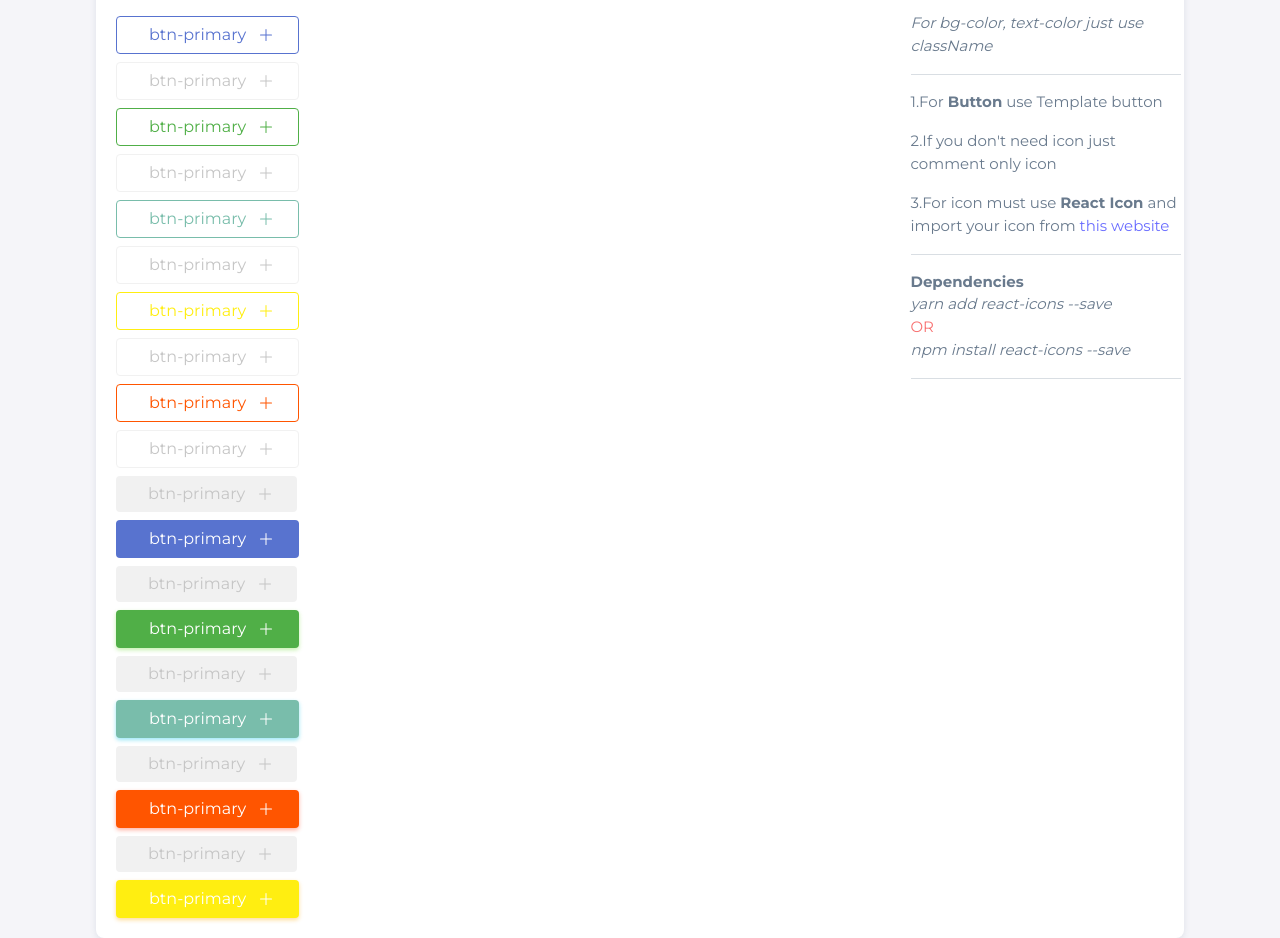
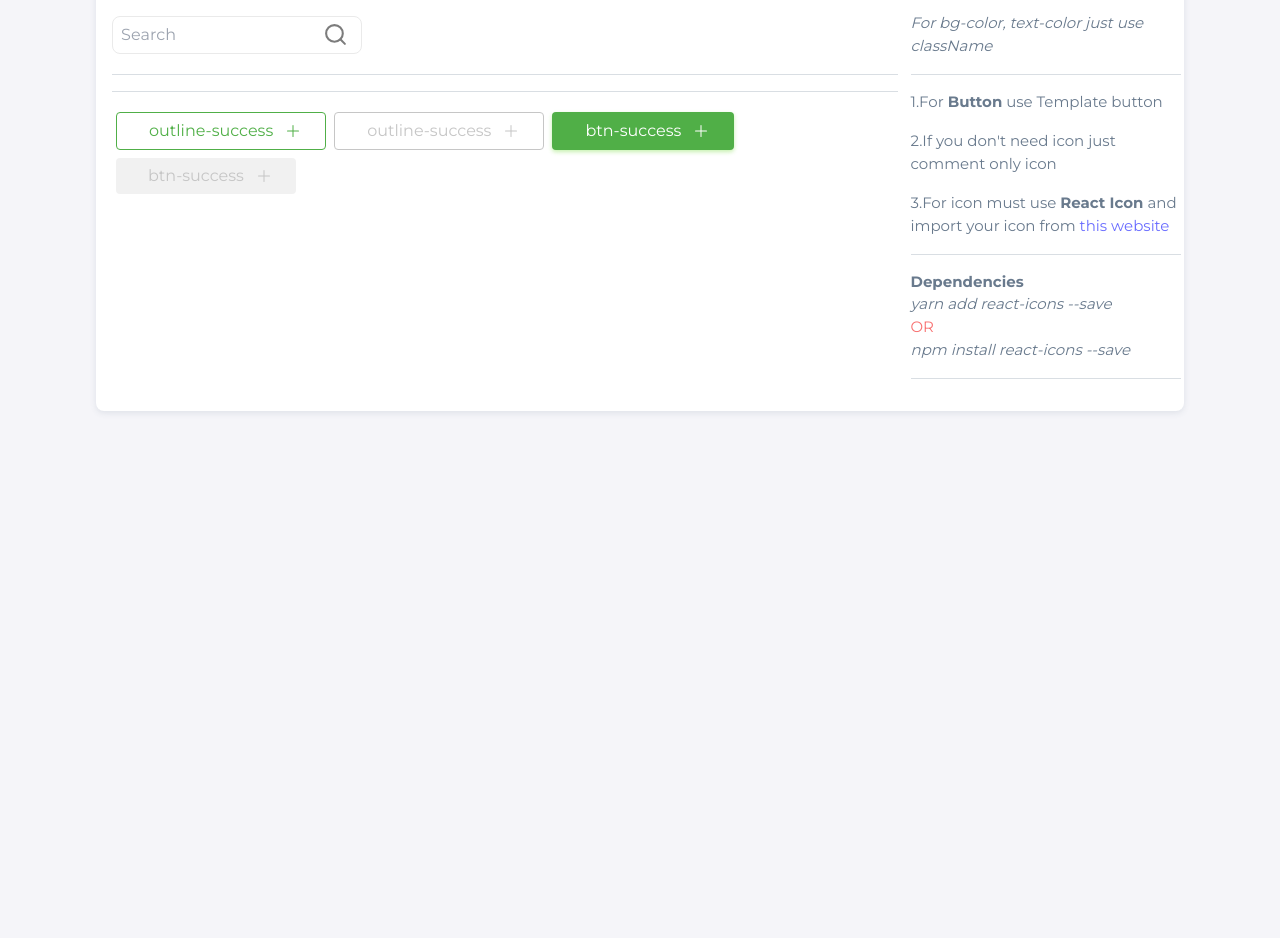
Before and after one commit to tekrev04/Breeze-Next-Component, a Next.js app: page /reazul/elements in a window 1280 px wide. Shown: the part 240-1178 px from the top of the page. After the commit the page ends 800 px from the top, so only its background shows below. Built offline with nearby package versions, Linux system fonts and the light colour scheme.

Commit message:
buttonCom. modify, searchCom added

```diff
--- a/components/reazul/elements/buttonComponent.js
+++ b/components/reazul/elements/buttonComponent.js
@@ -1,20 +1,14 @@
 import React from "react";
-import { BsPlusLg } from "react-icons/bs";
 
 function ButtonComponent(props) {
-    const {className, btnText, btnIcon, onClick, disabled } = props;
+    const { className, btnText, btnIcon, onClick, disabled } = props;
     return (
-        <div>
-            <button
-                className={`btn ${className}`}
-                disabled={disabled === true ? true : false}
-                onClick={onClick}>
-                <div className="btn-flex">
-                    {btnText}
-                    <span>{btnIcon}</span>
-                </div>
-            </button>
-        </div>
+        <button className={`btn ${className}`} disabled={disabled === true ? true : false} onClick={onClick}>
+            <div className="btn-flex">
+                {btnText}
+                <span>{btnIcon}</span>
+            </div>
+        </button>
     );
 }
 
--- a/components/reazul/elements/index.js
+++ b/components/reazul/elements/index.js
@@ -2,6 +2,8 @@ import React from "react";
 import TypographyComponent from "./typography";
 import ButtonComponent from "./buttonComponent";
 import { BsPlusLg } from "react-icons/bs";
+import SearchComponent from "./searchComponent";
+import NotificationComponent from "./notificationComponent";
 
 function ElementsComponent() {
     const onClick = () => {
@@ -9,101 +11,21 @@ function ElementsComponent() {
     };
     return (
         <div>
+            <SearchComponent onClick={onClick}/>
+            <hr />
+            {/* <NotificationComponent/> */}
+<hr />
             {/* <TypographyComponent /> */}
             <ButtonComponent
-                className={"outline-primary"}
-                btnText={"btn-primary"}
-                btnIcon={<BsPlusLg />}
-                onClick={onClick}
-                disabled={false}
-            />
-            <ButtonComponent
-                className={"outline-primary"}
-                btnText={"btn-primary"}
-                btnIcon={<BsPlusLg />}
-                onClick={onClick}
-                disabled={true}
-            />
-
-            <ButtonComponent
                 className={"outline-success"}
-                btnText={"btn-primary"}
+                btnText={"outline-success"}
                 btnIcon={<BsPlusLg />}
                 onClick={onClick}
                 disabled={false}
             />
             <ButtonComponent
                 className={"outline-success"}
-                btnText={"btn-primary"}
-                btnIcon={<BsPlusLg />}
-                onClick={onClick}
-                disabled={true}
-            />
-
-            <ButtonComponent
-                className={"outline-info"}
-                btnText={"btn-primary"}
-                btnIcon={<BsPlusLg />}
-                onClick={onClick}
-                disabled={false}
-            />
-            <ButtonComponent
-                className={"outline-info"}
-                btnText={"btn-primary"}
-                btnIcon={<BsPlusLg />}
-                onClick={onClick}
-                disabled={true}
-            />
-
-            <ButtonComponent
-                className={"outline-warning"}
-                btnText={"btn-primary"}
-                btnIcon={<BsPlusLg />}
-                onClick={onClick}
-                disabled={false}
-            />
-            <ButtonComponent
-                className={"outline-warning"}
-                btnText={"btn-primary"}
-                btnIcon={<BsPlusLg />}
-                onClick={onClick}
-                disabled={true}
-            />
-
-            <ButtonComponent
-                className={"outline-danger"}
-                btnText={"btn-primary"}
-                btnIcon={<BsPlusLg />}
-                onClick={onClick}
-                disabled={false}
-            />
-            <ButtonComponent
-                className={"outline-danger"}
-                btnText={"btn-primary"}
-                btnIcon={<BsPlusLg />}
-                onClick={onClick}
-                disabled={true}
-            />
-
-            <ButtonComponent
-                className={"btn-primary"}
-                btnText={"btn-primary"}
-                btnIcon={<BsPlusLg />}
-                onClick={onClick}
-                disabled={true}
-            />
-
-            <ButtonComponent
-                className={"btn-primary"}
-                btnText={"btn-primary"}
-                btnIcon={<BsPlusLg />}
-                onClick={onClick}
-                disabled={false}
-            />
-
-            <ButtonComponent
-                className={"btn-success"}
-                btnText={"btn-primary"}
+                btnText={"outline-success"}
                 btnIcon={<BsPlusLg />}
                 onClick={onClick}
                 disabled={true}
@@ -111,59 +33,19 @@ function ElementsComponent() {
 
             <ButtonComponent
                 className={"btn-success"}
-                btnText={"btn-primary"}
+                btnText={"btn-success"}
                 btnIcon={<BsPlusLg />}
                 onClick={onClick}
                 disabled={false}
             />
-
             <ButtonComponent
-                className={"btn-info"}
-                btnText={"btn-primary"}
+                className={"btn-success"}
+                btnText={"btn-success"}
                 btnIcon={<BsPlusLg />}
                 onClick={onClick}
                 disabled={true}
             />
 
-            <ButtonComponent
-                className={"btn-info"}
-                btnText={"btn-primary"}
-                btnIcon={<BsPlusLg />}
-                onClick={onClick}
-                disabled={false}
-            />
-
-            <ButtonComponent
-                className={"btn-danger"}
-                btnText={"btn-primary"}
-                btnIcon={<BsPlusLg />}
-                onClick={onClick}
-                disabled={true}
-            />
-
-            <ButtonComponent
-                className={"btn-danger"}
-                btnText={"btn-primary"}
-                btnIcon={<BsPlusLg />}
-                onClick={onClick}
-                disabled={false}
-            />
-
-            <ButtonComponent
-                className={"btn-warning"}
-                btnText={"btn-primary"}
-                btnIcon={<BsPlusLg />}
-                onClick={onClick}
-                disabled={true}
-            />
-
-            <ButtonComponent
-                className={"btn-warning"}
-                btnText={"btn-primary"}
-                btnIcon={<BsPlusLg />}
-                onClick={onClick}
-                disabled={false}
-            />
         </div>
     );
 }
--- /dev/null
+++ b/components/reazul/elements/notificationComponent.js
@@ -0,0 +1,15 @@
+import React from "react";
+import { IoNotificationsOutline } from "react-icons/io5";
+
+function NotificationComponent() {
+    return (
+        <div className="">
+            <button className="flex">
+                <IoNotificationsOutline className="text-4xl  border-1 border-gray-200 p-1 rounded-full" />
+                <span className="bg-green-400 p-1 rounded-full"></span>
+            </button>
+        </div>
+    );
+}
+
+export default NotificationComponent;
--- /dev/null
+++ b/components/reazul/elements/searchComponent.js
@@ -0,0 +1,17 @@
+import React from "react";
+import { FiSearch } from "react-icons/fi";
+
+function SearchComponent(props) {
+    const { onClick } = props;
+    return (
+        <div className="teknovus-input-group icon-area">
+            <i className="input-icon-right teknovus-icon cursor-pointer" onClick={onClick}>
+                {/* <FiSearch /> */}
+                <FiSearch onClick={onClick} />
+            </i>
+            <input type="text" className="teknovus-input border-all" placeholder="Search" />
+        </div>
+    );
+}
+
+export default SearchComponent;
--- a/styles/global.css
+++ b/styles/global.css
@@ -10,7 +10,7 @@
     --text-warning: #ffee11;
     --text-danger: #ff5500;
     --text-dark: #000000;
-    --text-deactive: #7c7c7c;
+    ---text-disable: #7c7c7c;
     --text-white: #ffffff;
 
     /* Theme Color */
@@ -38,24 +38,23 @@
 
     --dark: #000000;
     --dark-900: #515151;
-    --dark-800: #7c7c7c;
-    --dark-700: #a8a8a8;
-    --dark-600: #d3d3d3;
-    --dark-500: #eaeaea;
-    --dark-400: #f5f5f5;
+    --dark-800: #7c7c7c; /* inactive */
+    --dark-700: #a8a8a8; /* input-text, disable-dark */
+    --dark-600: #d3d3d3; /* border */
+    --dark-500: #eaeaea; /* disable,  */
+    --dark-400: #f5f5f5; /* bg-disable */
 
-    --light: #ffffff;
+    --white: #ffffff;
 
-    /* for diactive */
-    --deactive: #eaeaea;
-    --deactive-dark: #a8a8a8;
+    /* Others */
+    --inactive: #7c7c7c;
+    --disable: #eaeaea;
+    --bg-disable: #f5f5f5;
 
-    /* for input field */
-    --input-border: #7c7c7c;
     --input-text: #a8a8a8;
+    --border: #eaeaea;
+    --disable-dark: #a8a8a8;
 
-    --input-border-focus: #50af47;
-    --input-text-focus: #50af47;
 }
 
 * {
@@ -210,7 +209,7 @@ h6 {
     color: var(--text-dark) !important;
 }
 .text-deactive {
-    color: var(--text-deactive) !important;
+    color: var(---text-disable) !important;
 }
 .text-white {
     color: var(--text-white) !important;
@@ -236,7 +235,7 @@ h6 {
     background: var(--danger) !important;
 }
 .bg-light {
-    background: var(--light) !important;
+    background: var(--white) !important;
 }
 .bg-dark {
     background: var(--dark) !important;
@@ -276,7 +275,7 @@ h6 {
 /* btn hover color */
 .btn-primary {
     background: var(--primary);
-    color: var(--light);
+    color: var(--white);
 }
 .btn-primary:hover {
     background: var(--primary-dark);
@@ -284,6 +283,10 @@ h6 {
 .outline-primary {
     border: 1px solid var(--primary);
     color: var(--primary);
+}
+.outline-primary:hover {
+    border: 1px solid var(--primary-dark);
+    color: var(--primary-dark);
 }
 
 .btn-success {
@@ -295,6 +298,10 @@ h6 {
 .outline-success {
     border: 1px solid var(--success);
     color: var(--success);
+}
+.outline-success:hover {
+    border: 1px solid var(--success-dark);
+    color: var(--success-dark);
 }
 
 .btn-info {
@@ -308,6 +315,10 @@ h6 {
     border: 1px solid var(--info);
     color: var(--info);
 }
+.outline-info:hover {
+    border: 1px solid var(--info-dark);
+    color: var(--info-dark);
+}
 
 .btn-warning {
     background: var(--warning);
@@ -318,6 +329,10 @@ h6 {
 .outline-warning {
     border: 1px solid var(--warning);
     color: var(--warning);
+}
+.outline-warning:hover {
+    border: 1px solid var(--warning-dark);
+    color: var(--warning-dark);
 }
 
 .btn-danger {
@@ -330,17 +345,22 @@ h6 {
     border: 1px solid var(--danger);
     color: var(--danger);
 }
+.outline-danger:hover {
+    border: 1px solid var(--danger-dark);
+    color: var(--danger-dark);
+}
 
 .btn-primary:disabled, .btn-success:disabled, .btn-info:disabled, .btn-warning:disabled, .btn-danger:disabled {
-    background-color: var(--deactive) ;
-    color: var(--deactive-dark);
+    background-color: var(--disable) ;
+    /* color: var(--disable); */
+    color: var(--disable-dark);
     border: none;
 }
 
 .outline-primary:disabled, .outline-success:disabled, .outline-info:disabled, .outline-warning:disabled, .outline-danger:disabled {
-    background-color: var(--light) ;
-    color: var(--deactive-dark);
-    border: 1px solid var(--deactive);
+    background-color: var(--white) ;
+    color: var(--disable-dark);
+    border: 1px solid var(--disable-dark);
 }
 
 /* ********** badge ********** */
@@ -365,12 +385,12 @@ h6 {
     margin: 0.1rem 0.1rem;
 }
 
-/* ********** Line Input Field ********** */
+/* ********** Input Field ********** */
 .teknovus-input-group {
     position: relative;
     margin: 20px 0;
 }
-.teknovus-input {
+ .teknovus-input {
     font-weight: 400;
     font-size: 16px;
     line-height: 24px;
@@ -380,12 +400,34 @@ h6 {
     width: 100%;
     outline: none;
     border: none;
-    border-bottom: 1px solid var(--input-border);
-    padding: 0.375rem 1.2rem;
+    /* border-bottom: 1px solid var(--input-border); */
+    padding: 0.375rem 2.6rem 0.375rem 0.5rem;
     color: var(--text-dark);
     -webkit-appearance: none;
 }
-.teknovus-label {
+/* ======== Icon ======== */
+.teknovus-input-group.icon-area {
+    width: 250px;
+    color: var(--dark-800);
+    font-size: 25px;
+}
+.teknovus-input-group {
+    position: relative;
+}
+.teknovus-input-group .teknovus-icon {
+    position: absolute;
+    padding: 6px 11px 0px 0;
+    pointer-events: none;
+}
+.input-icon-left {
+    left: 3px;
+}
+.input-icon-right {
+    right: 3px;
+}
+
+/* ********** Input Field -- More ********** */
+/* .teknovus-label {
     font-weight: 500;
     font-size: 12px;
     line-height: 16px;
@@ -414,36 +456,17 @@ h6 {
     line-height: 1;
     opacity: 1;
     padding: 4px;
-}
-/* ======== Icon ======== */
-.teknovus-input-group.icon-area {
-    width: 200px;
-    color: var(--text-deactive);
-}
-.teknovus-input-group {
-    position: relative;
-}
-.teknovus-input-group .teknovus-icon {
-    position: absolute;
-    padding: 11px 0px;
-    pointer-events: none;
-}
-.input-icon-left {
-    left: 3px;
-}
+} */
 
-.input-icon-right {
-    right: 3px;
-}
 /* ========== Border-all class for Contained Input Field ========== */
 .border-all {
-    border: 1px solid var(--input-border-focus);
+    border: 1px solid var(--border);
     border-radius: 8px;
 }
 .border-all:focus {
     border-radius: 8px;
     border: none;
-    border: 1.5px solid var(--input-border-focus);
+    border: 1.5px solid var(--success);
 }
 .border-all ~ .teknovus-label {
     bottom: 95%;
@@ -456,7 +479,7 @@ h6 {
   }
   .border-all~.input-icon-right{
       right: 3px;
-  } */
+  }  */
 
 /* ********** Dropdown Input ********** */
 .dropdown-input-label {
```
